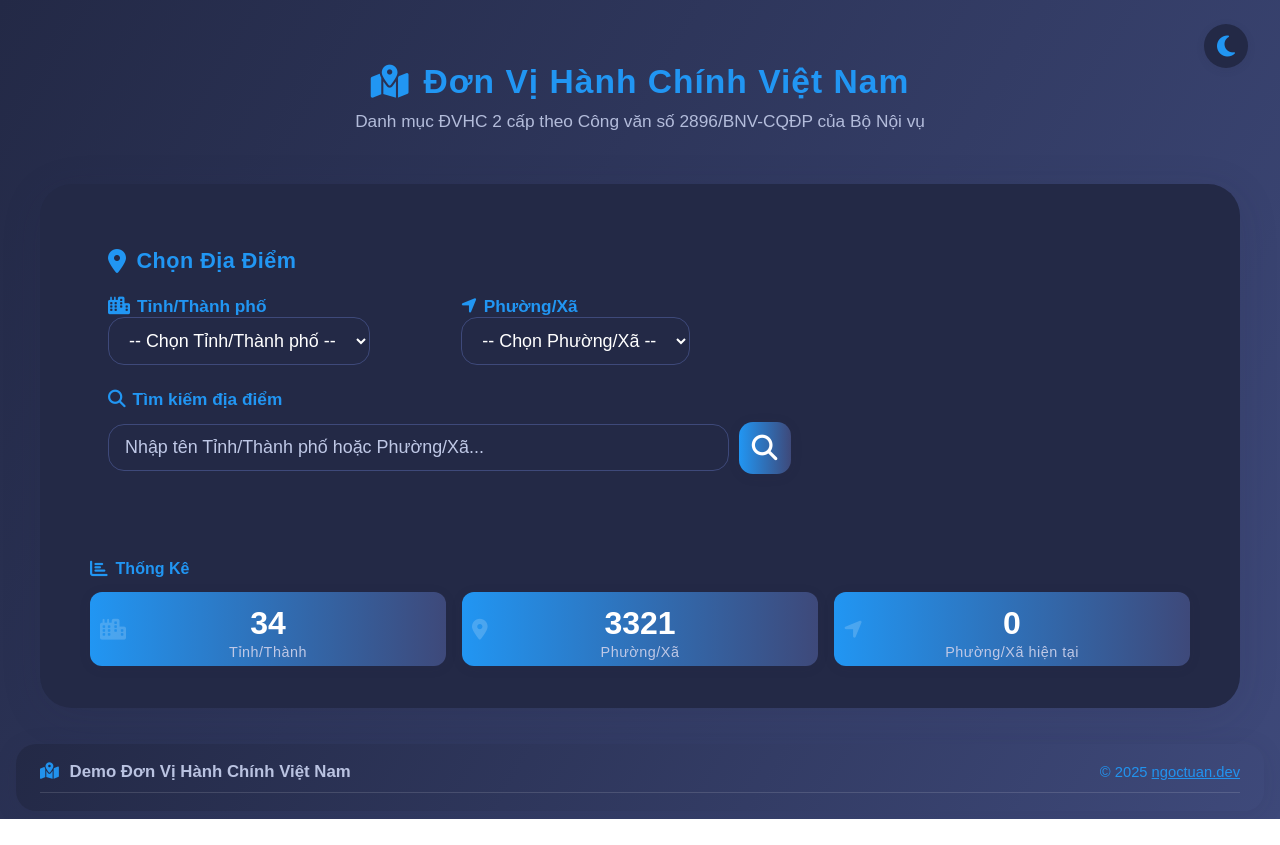
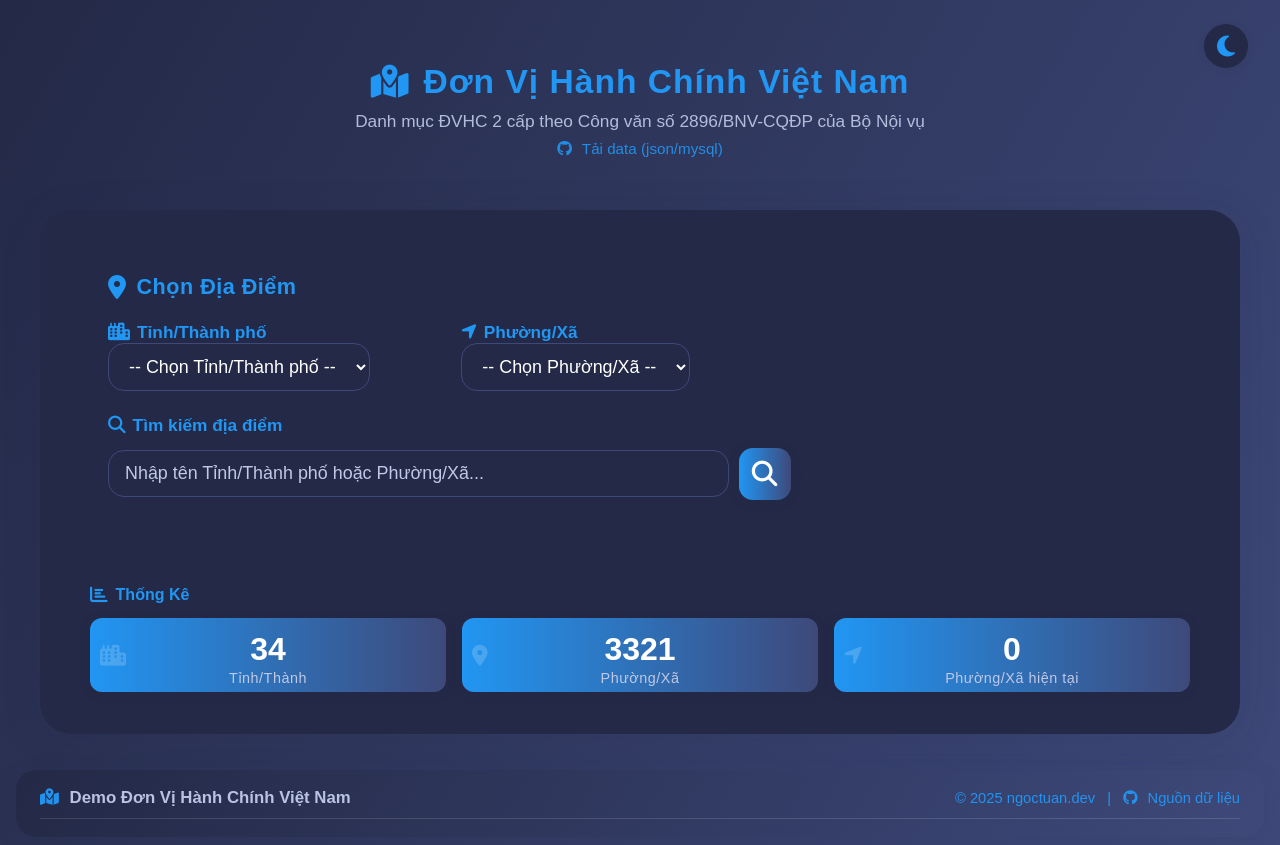
Before and after one commit to benaasia/dvhcvn, a website: page public/index.html in a window 1280 px wide. Before the commit the page ends 819 px from the top, so only its background shows below. Drawn offline with Linux system fonts and the light colour scheme; no server answers.

Commit message:
add source

```diff
--- a/public/index.html
+++ b/public/index.html
@@ -39,6 +39,11 @@
     </h1>
     <p class="header-desc">
       Danh mục ĐVHC 2 cấp theo Công văn số 2896/BNV-CQĐP của Bộ Nội vụ
+    </p>
+    <p class="header-source">
+      <a href="https://github.com/benaasia/dvhcvn" target="_blank" rel="noopener">
+        <i class="fa-brands fa-github"></i> Tải data (json/mysql)
+      </a>
     </p>
   </div>
   <div class="main-header">
@@ -115,6 +120,10 @@
       </div>
       <div class="footer-col right">
         © 2025 <a href="https://ngoctuan.dev" target="_blank" rel="noopener" style="color:inherit;text-decoration:underline;">ngoctuan.dev</a>
+        <span style="margin: 0 8px;">|</span>
+        <a href="https://github.com/benaasia/dvhcvn" target="_blank" rel="noopener" style="color:inherit;text-decoration:underline;">
+          <i class="fa-brands fa-github"></i> Nguồn dữ liệu
+        </a>
       </div>
     </div>
   </footer>
--- a/public/style.css
+++ b/public/style.css
@@ -37,6 +37,28 @@ body {
   color: var(--color-text);
   transition: background 0.3s, color 0.3s;
 }
+
+/* Remove underlines from all links */
+a {
+  text-decoration: none !important;
+}
+
+a:hover {
+  text-decoration: none !important;
+}
+
+a:visited {
+  text-decoration: none !important;
+}
+
+a:active {
+  text-decoration: none !important;
+}
+
+a:focus {
+  text-decoration: none !important;
+}
+
 .theme-toggle {
   position: absolute;
   top: 24px;
@@ -115,6 +137,25 @@ body {
   margin-bottom: 0;
   font-weight: 500;
   opacity: 0.92;
+}
+.header-source {
+  margin-top: 8px;
+  margin-bottom: 0;
+}
+.header-source a {
+  color: var(--color-primary);
+  font-size: 0.95rem;
+  font-weight: 500;
+  opacity: 0.9;
+  transition: opacity 0.3s, color 0.3s;
+}
+.header-source a:hover {
+  opacity: 1;
+  color: var(--color-primary);
+  text-shadow: 0 0 8px rgba(33, 150, 243, 0.3);
+}
+.header-source i {
+  margin-right: 6px;
 }
 .form-box {
   flex: 1 1 0;
```
